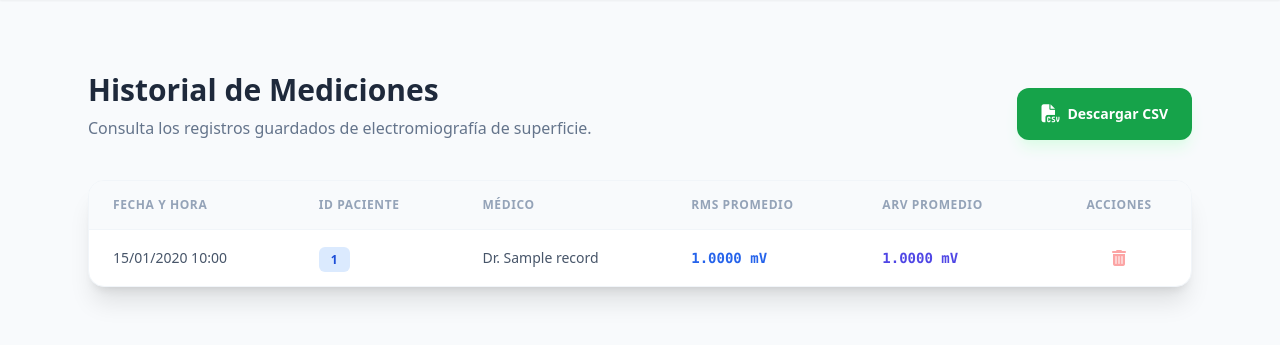
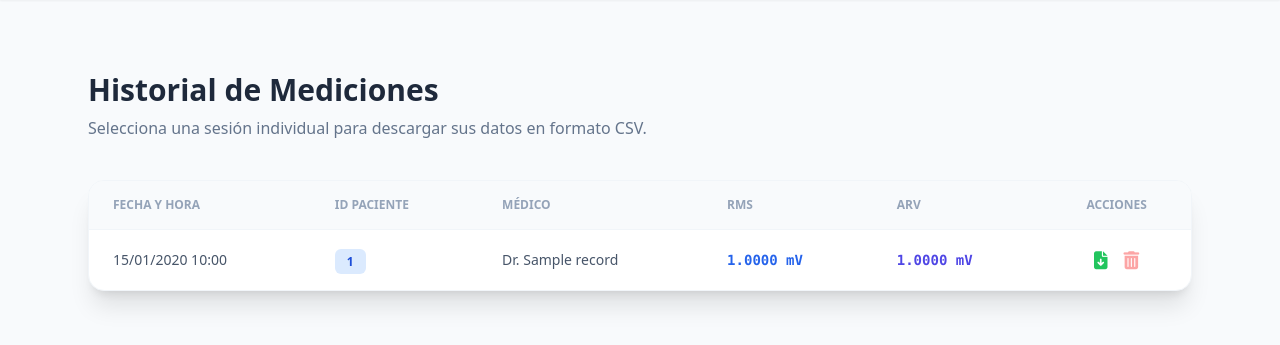
Before and after one commit to valeriasamano/semg_bioinstrudigital, a Flask app: page /sesiones in a window 1280 px wide. Shown: the part 64-409 px from the top of the page. Run offline with Flask 3, Linux system fonts and the light colour scheme; a user stored in the database is signed in; tables that the repository leaves empty hold one stand-in row (values such as "Sample post"); some libraries are stand-ins or nearby versions.

Commit message:
Update sesiones.html

```diff
--- a/templates/sesiones.html
+++ b/templates/sesiones.html
@@ -21,53 +21,43 @@
     </nav>
 
     <main class="max-w-6xl mx-auto mt-12 p-6">
-        <div class="flex justify-between items-end mb-10">
-            <div>
-                <h2 class="text-3xl font-extrabold text-slate-800">Historial de Mediciones</h2>
-                <p class="text-slate-500 mt-2">Consulta los registros guardados de electromiografía de superficie.</p>
-            </div>
-
-            <a href="/descargar-csv" class="bg-green-600 text-white px-6 py-3 rounded-xl font-bold text-sm hover:bg-green-700 transition flex items-center gap-2 shadow-lg shadow-green-100">
-                <i class="fa-solid fa-file-csv text-lg"></i>
-                Descargar CSV
-            </a>
-        </div>
+        <header class="mb-10">
+            <h2 class="text-3xl font-extrabold text-slate-800">Historial de Mediciones</h2>
+            <p class="text-slate-500 mt-2">Selecciona una sesión individual para descargar sus datos en formato CSV.</p>
+        </header>
 
         <div class="bg-white rounded-2xl shadow-xl border border-slate-100 overflow-hidden">
             <table class="w-full text-left border-collapse">
                 <thead>
                     <tr class="bg-slate-50 border-b border-slate-100">
-                        <th class="px-6 py-4 text-xs font-black uppercase tracking-wider text-slate-400">Fecha y Hora</th>
-                        <th class="px-6 py-4 text-xs font-black uppercase tracking-wider text-slate-400">ID Paciente</th>
-                        <th class="px-6 py-4 text-xs font-black uppercase tracking-wider text-slate-400">Médico</th>
-                        <th class="px-6 py-4 text-xs font-black uppercase tracking-wider text-slate-400">RMS Promedio</th>
-                        <th class="px-6 py-4 text-xs font-black uppercase tracking-wider text-slate-400">ARV Promedio</th>
-                        <th class="px-6 py-4 text-xs font-black uppercase tracking-wider text-slate-400 text-center">Acciones</th>
+                        <th class="px-6 py-4 text-xs font-black uppercase text-slate-400">Fecha y Hora</th>
+                        <th class="px-6 py-4 text-xs font-black uppercase text-slate-400">ID Paciente</th>
+                        <th class="px-6 py-4 text-xs font-black uppercase text-slate-400">Médico</th>
+                        <th class="px-6 py-4 text-xs font-black uppercase text-slate-400">RMS</th>
+                        <th class="px-6 py-4 text-xs font-black uppercase text-slate-400">ARV</th>
+                        <th class="px-6 py-4 text-xs font-black uppercase text-slate-400 text-center">Acciones</th>
                     </tr>
                 </thead>
                 <tbody class="divide-y divide-slate-50">
                     {% for sesion in sesiones %}
                     <tr class="hover:bg-blue-50/30 transition-colors">
-                        <td class="px-6 py-4 text-sm font-medium text-slate-600">
+                        <td class="px-6 py-4 text-sm text-slate-600">
                             {{ sesion.date_created.strftime('%d/%m/%Y %H:%M') }}
                         </td>
                         <td class="px-6 py-4">
-                            <span class="bg-blue-100 text-blue-700 px-3 py-1 rounded-md text-xs font-bold">
-                                {{ sesion.patient_id }}
-                            </span>
+                            <span class="bg-blue-100 text-blue-700 px-3 py-1 rounded-md text-xs font-bold">{{ sesion.patient_id }}</span>
                         </td>
-                        <td class="px-6 py-4 text-sm text-slate-600">
-                            Dr. {{ sesion.doctor_name }}
-                        </td>
-                        <td class="px-6 py-4 font-mono text-sm text-blue-600 font-bold">
-                            {{ "%.4f"|format(sesion.rms_avg) }} mV
-                        </td>
-                        <td class="px-6 py-4 font-mono text-sm text-indigo-600 font-bold">
-                            {{ "%.4f"|format(sesion.arv_avg) }} mV
-                        </td>
-                        <td class="px-6 py-4 text-center">
-                            <form action="{{ url_for('borrar_sesion', id=sesion.id) }}" method="POST" onsubmit="return confirm('¿Estás seguro de borrar esta sesión?');">
-                                <button type="submit" class="text-red-300 hover:text-red-600 transition">
+                        <td class="px-6 py-4 text-sm text-slate-600">Dr. {{ sesion.doctor_name }}</td>
+                        <td class="px-6 py-4 font-mono text-sm text-blue-600 font-bold">{{ "%.4f"|format(sesion.rms_avg) }} mV</td>
+                        <td class="px-6 py-4 font-mono text-sm text-indigo-600 font-bold">{{ "%.4f"|format(sesion.arv_avg) }} mV</td>
+
+                        <td class="px-6 py-4 flex justify-center items-center gap-4">
+                            <a href="{{ url_for('descargar_sesion', id=sesion.id) }}" class="text-green-500 hover:text-green-700 transition text-lg" title="Descargar CSV">
+                                <i class="fa-solid fa-file-arrow-down"></i>
+                            </a>
+
+                            <form action="{{ url_for('borrar_sesion', id=sesion.id) }}" method="POST" onsubmit="return confirm('¿Eliminar permanentemente este registro?');" class="inline">
+                                <button type="submit" class="text-red-300 hover:text-red-600 transition text-lg" title="Borrar sesión">
                                     <i class="fa-solid fa-trash-can"></i>
                                 </button>
                             </form>
@@ -77,7 +67,7 @@
                     <tr>
                         <td colspan="6" class="px-6 py-20 text-center">
                             <i class="fa-solid fa-folder-open text-slate-200 text-5xl mb-4 block"></i>
-                            <p class="text-slate-400 font-medium">No se han encontrado sesiones registradas.</p>
+                            <p class="text-slate-400 font-medium">No hay registros disponibles.</p>
                         </td>
                     </tr>
                     {% endfor %}
@@ -85,6 +75,5 @@
             </table>
         </div>
     </main>
-
 </body>
 </html>
```
